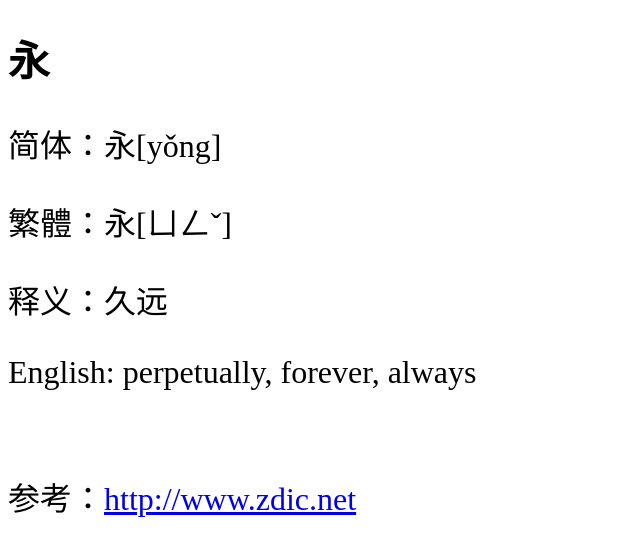
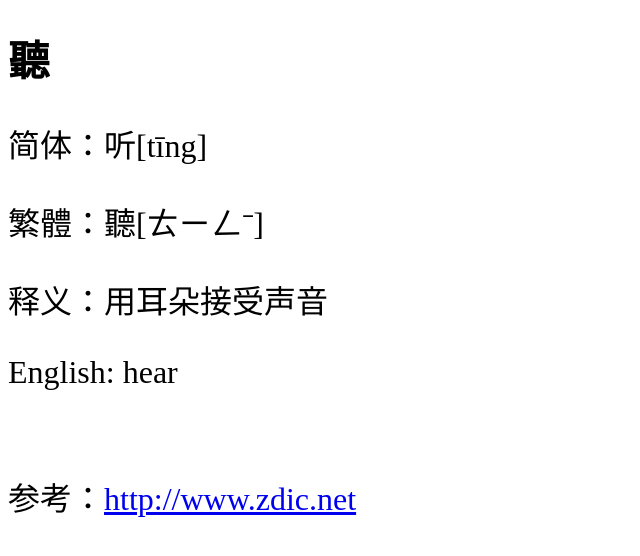
Before and after one commit to shengzhe/livecalligraphy, a Jekyll site: the page built from _posts/2012-08-31-LanTing-116.html, in a window 1280 px wide. Shown: the top 556 px of the page, without its empty margins (0-640 px from the left). Built offline with Jekyll 4.4.1, drawn with Linux system fonts in a browser that asks for light colours; Markdown is read by kramdown in place of the engine named in the settings.

Commit message:
Update 2012-08-31-LanTing-116.html

```diff
--- a/_posts/2012-08-31-LanTing-116.html
+++ b/_posts/2012-08-31-LanTing-116.html
@@ -1,11 +1,11 @@
 ---
 layout: default
-title: 兰亭集序第1个字 (1st character of Lan Ting)
+title: 兰亭集序第116个字 (116th character of Lan Ting)
 ---
-<h1>永</h1>
-<p>简体：永[yǒng]</p>
-<p>繁體：永[ㄩㄥˇ]</p>
-<p>释义：久远</p>
-<p>English: perpetually, forever, always</p>
+<h1>聽</h1>
+<p>简体：听[tīng]</p>
+<p>繁體：聽[ㄊㄧㄥˉ]</p>
+<p>释义：用耳朵接受声音</p>
+<p>English: hear</p>
 <br/>
-<p>参考：<a href="http://www.zdic.net/zd/zi/ZdicE6ZdicB0ZdicB8.htm">http://www.zdic.net</a></p>
+<p>参考：<a href="http://www.zdic.net/z/16/js/542C.htm">http://www.zdic.net</a></p>
```
